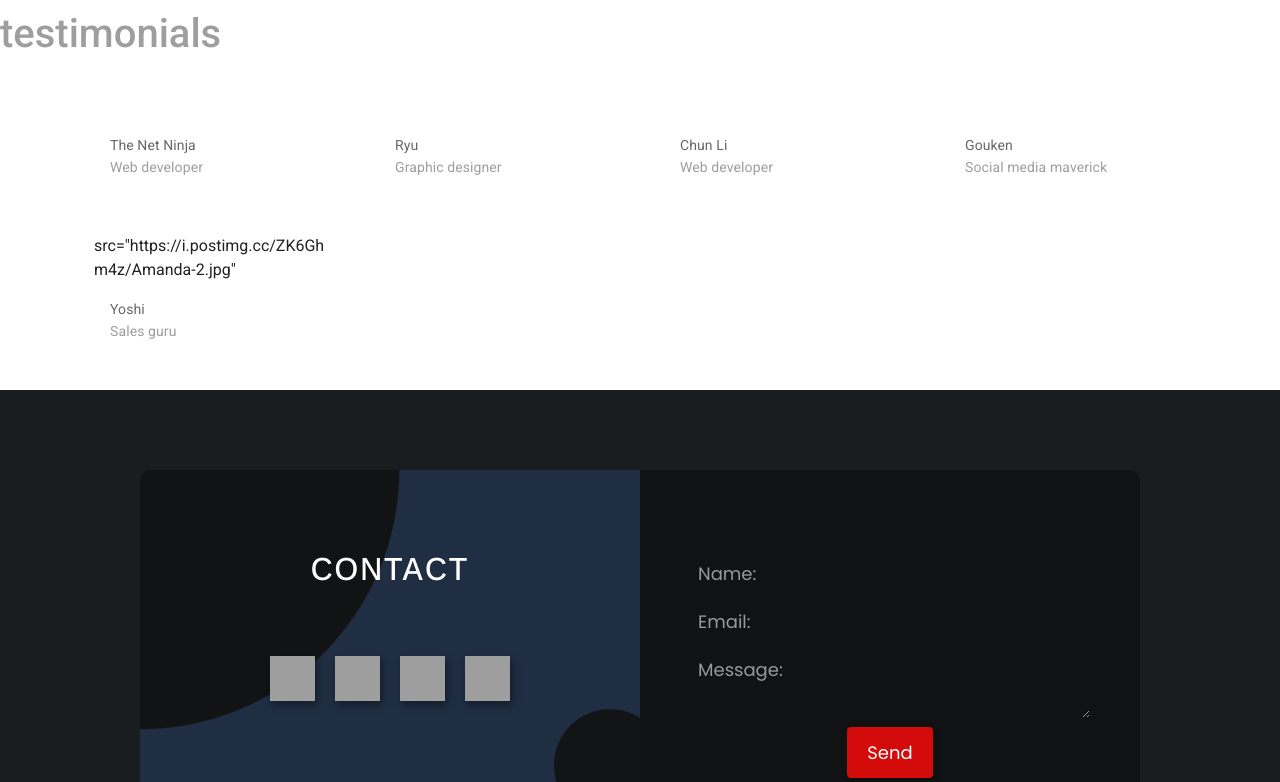
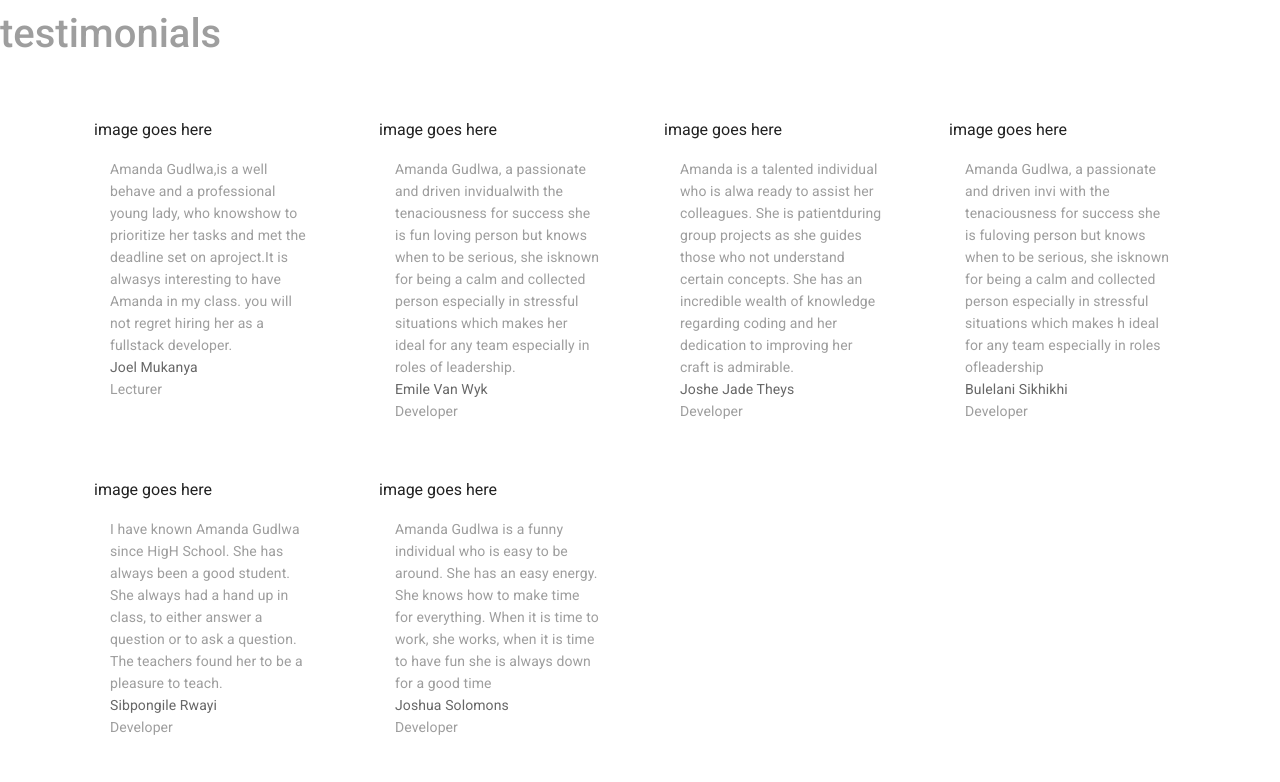
Before and after one commit to AmandaAzania/VuePortfolio_AmandaGudlwa, a Vue app: page / in a window 1280 px wide. Shown: the part 2258-3040 px from the top of the page. Built offline with nearby package versions, Linux system fonts and the light colour scheme; grey boxes are pictures that could not be loaded.

Commit message:
adding testimonies

```diff
--- a/src/components/testimonials.vue
+++ b/src/components/testimonials.vue
@@ -8,9 +8,12 @@
 <v-flex xs12 sm6 md4 lg3 v-for="person in people" :key="person.name">
 <v-card flat  class="text-xs-center ma-3">
     <v-responsive class="pt-4 ">
-{{person.img}}
+image goes here
     </v-responsive>
 <v-card-text>
+        <div class="grey--text">
+{{person.testimony}}
+    </div>
     <div class="subheading">{{person.name}}</div>
     <div class="grey--text">
 {{person.role}}
@@ -29,11 +32,13 @@ export default{
         return{
             people:[
 
-{ name: 'The Net Ninja', role: 'Web developer' },
-{ name: 'Ryu', role: 'Graphic designer' },
-{ name:'Chun Li', role: 'Web developer' },
-{ name:'Gouken', role: 'Social media maverick' },
-{ name: 'Yoshi', role: 'Sales guru', img:' src="https://i.postimg.cc/ZK6Ghm4z/Amanda-2.jpg"'}
+{ name: 'Joel Mukanya', role: 'Lecturer', testimony: 'Amanda Gudlwa,is a well behave and a professional young lady, who knowshow to prioritize her tasks and met the deadline set on aproject.It is alwasys interesting to have Amanda in my class. you will not regret hiring her as a fullstack developer.' },
+{ name: 'Emile Van Wyk', role: 'Developer', testimony: 'Amanda Gudlwa, a passionate and driven invidualwith the tenaciousness for success she is fun loving person but knows when to be serious, she isknown for being a calm and collected person especially in stressful situations which makes her ideal for any team especially in roles of leadership.' },
+{ name:'Joshe Jade Theys', role: 'Developer', testimony: ' Amanda is a talented individual who is alwa ready to assist her colleagues. She is patientduring group projects as she guides those who not understand certain concepts. She has an incredible wealth of knowledge regarding coding and her dedication to improving her craft is admirable.' },
+{ name:'Bulelani Sikhikhi', role: 'Developer',testimony: 'Amanda Gudlwa, a passionate and driven invi with the tenaciousness for success she is fuloving person but knows when to be serious,  she isknown for being a calm and collected person especially in stressful situations which makes h ideal for any team especially in roles ofleadership' },
+{ name: 'Sibpongile Rwayi', role: 'Developer',testimony: ' I have known Amanda Gudlwa since HigH School. She has always been a good student. She always had a hand up in class, to either answer a question or to ask a question. The teachers found her to be a pleasure to teach.'},
+{ name: 'Joshua Solomons', role: 'Developer',testimony: "Amanda Gudlwa is a funny individual who is easy to be around. She has an easy energy. She knows how to make time for everything. When it is time to work, she  works, when it is time to have fun she is always down for a good time"}
+
 
 
 
```
